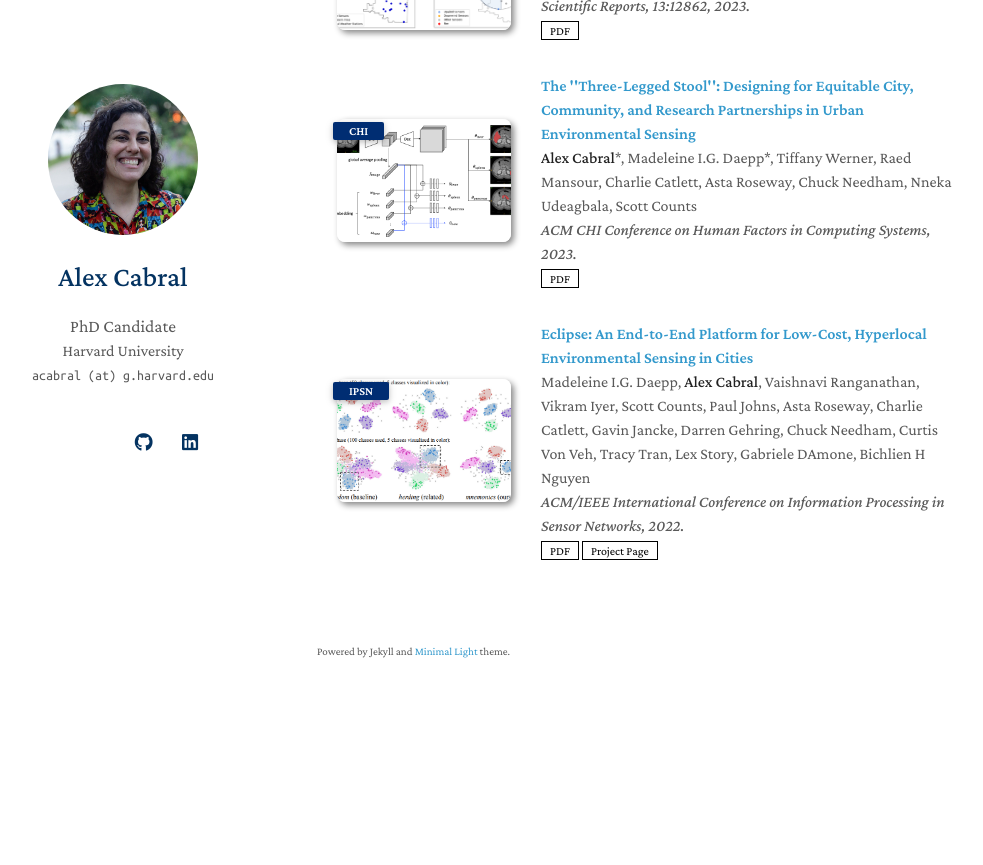
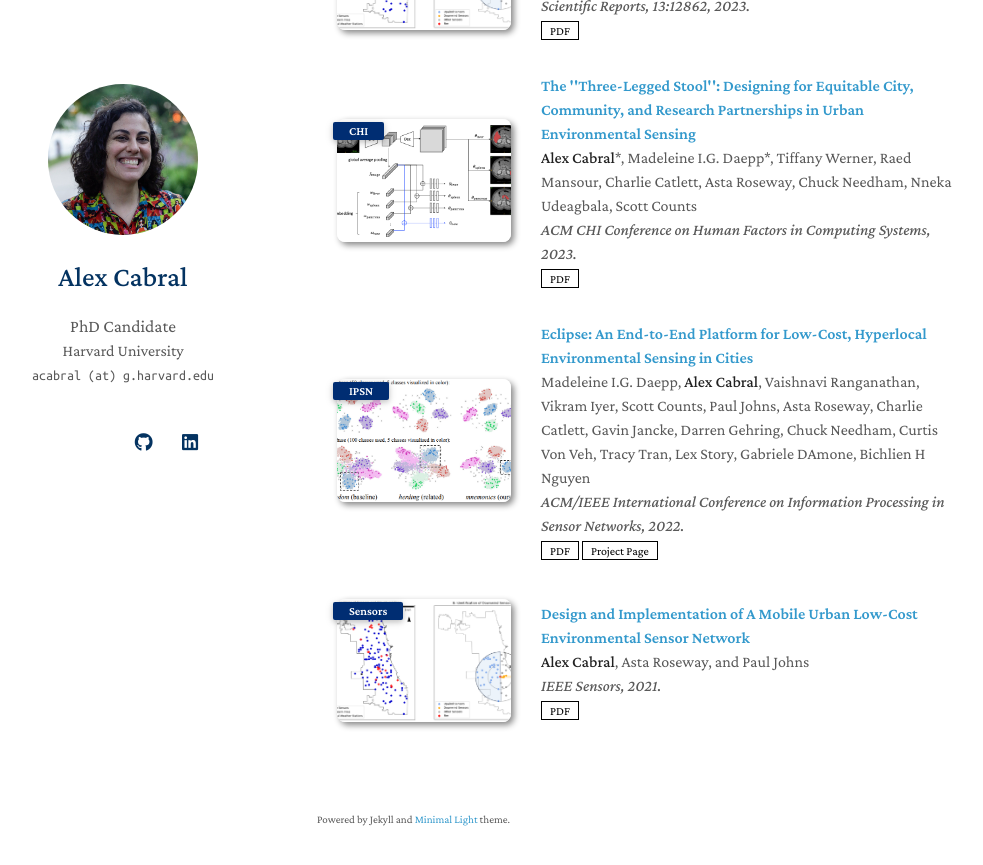
Before and after one commit to a-cabral/a-cabral.github.io, a Jekyll site: the page built from index.md, in a window 1280 px wide and 900 px high, scrolled down 805 px. Shown: the top 865 px of the window, without its empty margins (153-1136 px from the left). Built offline with Jekyll 4.4.1, drawn with Linux system fonts in a browser that asks for light colours; nearby versions of some CDN libraries; a style sheet for code colours, icons or effects is not loaded; our own code applies the rules of GitHub Pages for plain Markdown files; before the commit the page ends 1537 px from its top, so only the background shows below that.

Commit message:
Update publications.yml

```diff
--- a/_data/publications.yml
+++ b/_data/publications.yml
@@ -28,3 +28,11 @@ main:
     #bibtex: https://class-il.mpi-inf.mpg.de/mnemonics/
     #notes: Oral Presentation
     image: ./assets/img/teaser_example.png
+
+  - title: Design and Implementation of A Mobile Urban Low-Cost Environmental Sensor Network
+    authors: <strong>Alex Cabral</strong>, Asta Roseway, and Paul Johns
+    conference_short: Sensors
+    conference: IEEE Sensors, 2021.
+    #bibtex: https://bib.yliu.me/MICCAI23.txt
+    image: ./assets/img/semicircle_id.png
+    pdf: https://ieeexplore.ieee.org/abstract/document/9639703
```
